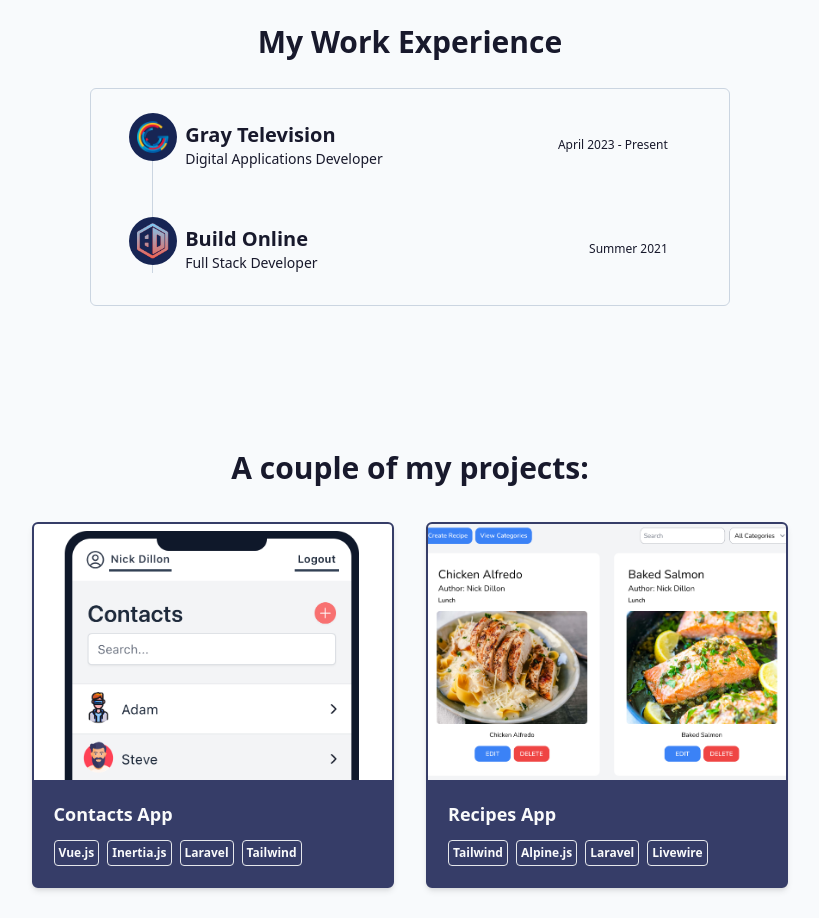
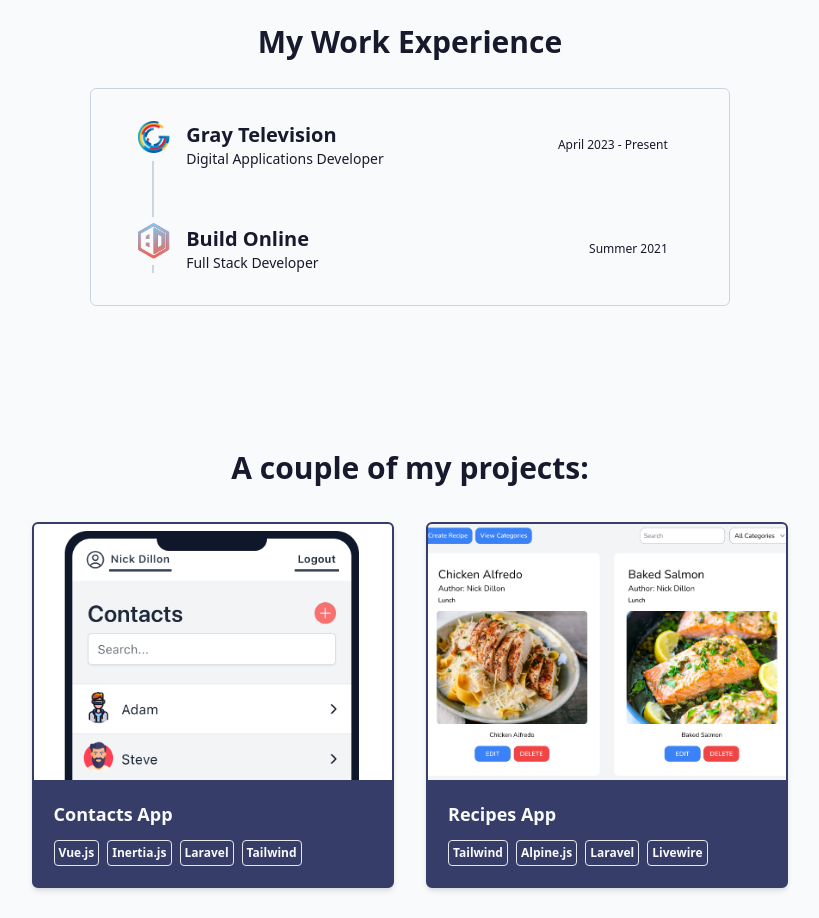
Before and after one commit to NickDillon1412/portfolio-site, a Vue app: page / in a window 1280 px wide. Shown: the part 1120-2038 px from the top of the page, without its empty margins (230-1049 px from the left). Built offline with nearby package versions, Linux system fonts and the light colour scheme.

Commit message:
Updated styling

```diff
--- a/src/components/Work.vue
+++ b/src/components/Work.vue
@@ -1,8 +1,8 @@
 <template>
     <div class="w-10/12 px-2 py-8 rounded-md">
-        <ul class="relative border-l border-slate-300 dark:border-slate-700 space-y-14">
+        <ul class="relative border-l-2 border-slate-300 dark:border-slate-700 space-y-14">
             <li v-for="work in workExperience" :key="work.title" class="ml-6">
-                <span class="absolute flex items-center justify-center w-8 h-8 rounded-full bg-blue-950 -left-4 ring-8 ring-blue-950">
+                <span class="absolute flex items-center justify-center w-8 h-8 rounded-full bg-slate-50 dark:bg-[#18192c] -left-4 ring-8 ring-slate-50 dark:ring-[#18192c]">
                     <img class="dark:shadow-lg" :src="`../images/${work.image}`" :alt="work.title"/>
                 </span>
                 <div class="items-center justify-between ml-2 dark:shadow-sm sm:flex">
```
